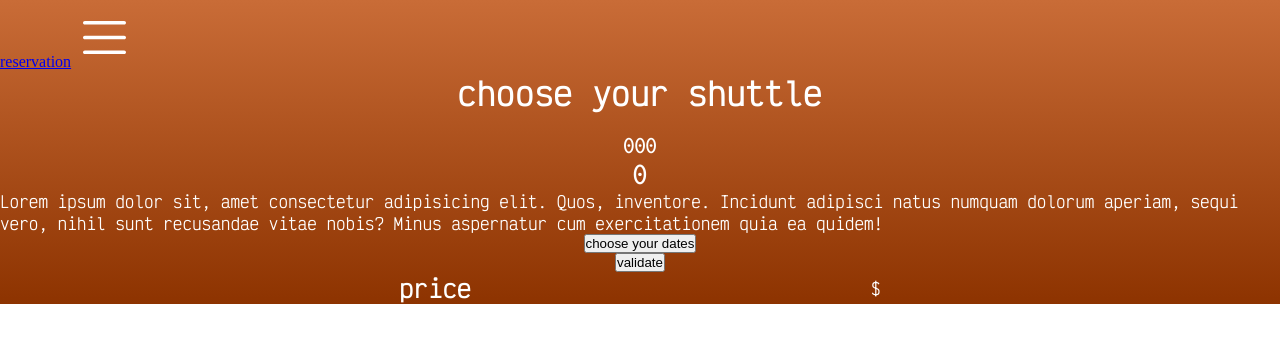
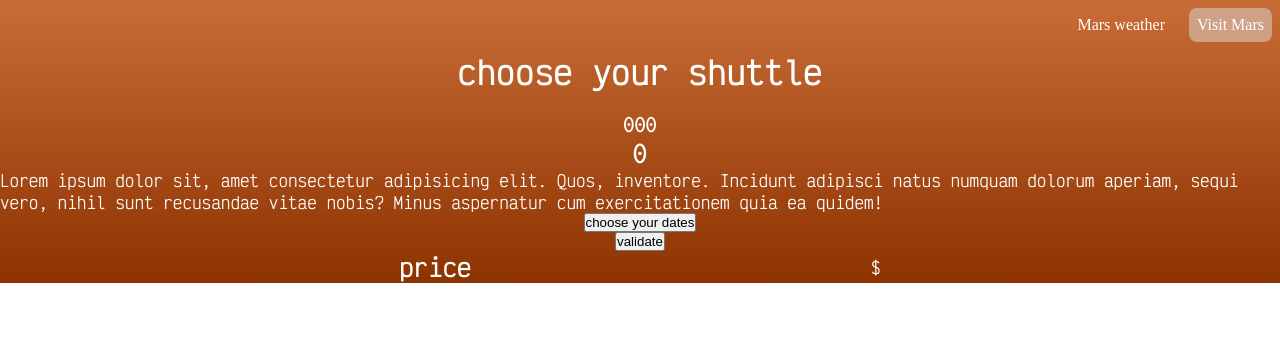
Before and after one commit to WildCodeSchool-2024-02/JS-lyon-0224-P2-martian_meteorologists_association, a React (Vite) app in the folder client/: page /reservation in a window 1280 px wide. Shown: the top 342 px of the page. Built offline with nearby package versions, Linux system fonts and the light colour scheme.

Commit message:
Created navigation button for mobile burger menu and two separate button for desktop.

```diff
--- a/client/src/API/WeatherComponent.jsx
+++ b/client/src/API/WeatherComponent.jsx
@@ -16,7 +16,6 @@ const WeatherComponent = ({ setWeatherData }) => {
   useEffect(() => {
     fetchData(setWeatherData);
   }, [setWeatherData]);
-
 };
 
 export default WeatherComponent;
--- a/client/src/components/Navbar/Navbar.css
+++ b/client/src/components/Navbar/Navbar.css
@@ -1,27 +1,75 @@
-.navbar {
-  display: flex;
-  justify-content: center;
-  align-items: center;
+@font-face {
+  font-family: "victorMono";
+  src: url("./assets/fonts/VictorMono-VariableFont_wght.ttf") format("opentype");
 }
 
-.navIcon {
-  width: 3.3rem;
-  padding-top: 0.5rem;
-  /* padding-bottom: 4rem; */
+.menu-button {
+  background: none;
+  border: none;
+  padding: 0;
+  cursor: pointer;
 }
 
-@media screen and (min-width: 725px) {
-  .navbar {
-    flex-direction: column;
-    /* Add this line to make the navbar a column on desktop */
-    align-items: flex-start;
-    /* Add this line to align the icons to the left */
-    padding: 1rem 1.5rem 8rem 0;
-    /* Add this line to add some space on the left */
+nav .menu-button img {
+  height: 3rem;
+  margin: 0.5rem;
+}
+
+nav {
+  display: flex;
+  flex-direction: column;
+  align-items: start;
+  justify-content: space-around;
+}
+
+nav .menu span {
+  height: 0.3rem;
+  width: 2.5rem;
+  background-color: white;
+  border-radius: 0.2rem;
+  margin: 0.15rem;
+}
+
+nav ul {
+  display: none;
+}
+
+nav ul.open {
+  display: flex;
+}
+
+nav ul li {
+  list-style: none;
+}
+
+nav ul li a {
+  display: block;
+  text-decoration: none;
+  color: white;
+  padding: 0.5rem;
+  margin: 0.5rem 0.5rem;
+  border-radius: 0.5rem;
+}
+
+nav ul li a:not(.active):hover {
+  background-color: rgba(217, 217, 217, 0.5);
+}
+
+.active {
+  background-color: rgba(217, 217, 217, 0.5);
+}
+
+@media (min-width: 725px) {
+  nav .menu-button img {
+    display: none;
   }
 
-  .navIcon {
-    width: 4.2rem;
-    height: 4.2rem;
+  nav {
+    flex-direction: row;
+    justify-content: flex-end;
+  }
+
+  nav ul {
+    display: flex;
   }
 }
--- a/client/src/components/Navbar/Navbar.jsx
+++ b/client/src/components/Navbar/Navbar.jsx
@@ -1,18 +1,29 @@
-import { Link } from "react-router-dom";
-
+import { useState } from "react";
+import { NavLink } from "react-router-dom";
 import "./Navbar.css";
 
-export default function Navbar() {
+export default function NavBar() {
+  const [menuOpen, setMenuOpen] = useState(false);
+
   return (
     <nav>
-      <div className="navBar">
-        <Link to="/reservation">reservation</Link>
-        <img
-          className="navIcon"
-          src="src/assets/images/menu_icon.svg"
-          alt="menu_icon"
-        />
-      </div>
+      <button
+        type="button"
+        className="menu-button"
+        onClick={() => {
+          setMenuOpen(!menuOpen);
+        }}
+      >
+        <img src="/src/assets/images/menu_icon.svg" alt="menu button" />
+      </button>
+      <ul className={menuOpen ? "open" : ""}>
+        <li>
+          <NavLink to="/">Mars weather</NavLink>
+        </li>
+        <li>
+          <NavLink to="/reservation">Visit Mars</NavLink>
+        </li>
+      </ul>
     </nav>
   );
 }
```
Also changed, not shown: client/src/components/ActualWeather/CurrentWeather.jsx (+9 -5 lines), client/src/BDD/WeatherLogo.jsx (indentation only).
